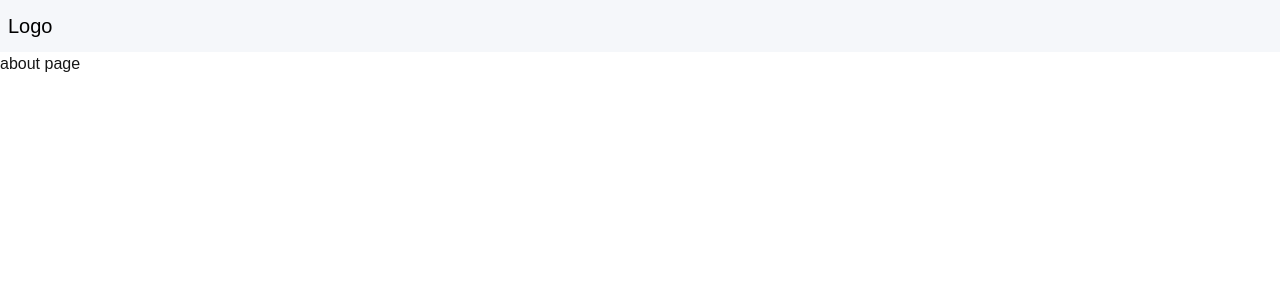
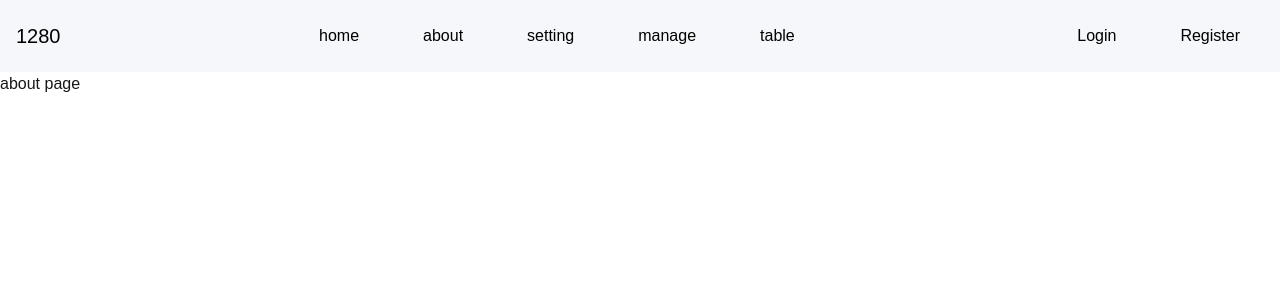
Before and after one commit to ZenitHTH/simple-pos, a Next.js app: page /about in a window 1280 px wide. Shown: the top 300 px of the page. Built offline with nearby package versions, Linux system fonts and the light colour scheme.

Commit message:
fixed navbar get lost when navbar has been resize into small width

```diff
--- a/src/app/components/nav.tsx
+++ b/src/app/components/nav.tsx
@@ -67,8 +67,8 @@ function Nav() {
       setWindowSize(getWindowSize());
     }
 
+    updateToggle();
     window.addEventListener("resize", handleWindowResize);
-
     return () => {
       window.removeEventListener("resize", handleWindowResize);
     };
@@ -80,13 +80,17 @@ function Nav() {
         className="container mx-auto max-w-[1320px] relative h-auto p-2 flex flex-col
       md:flex-row md:justify-between md:items-center "
       >
-        <div className="text-xl text-black my-1">Logo</div>
+        <div className="text-xl text-black py-2 px-2">
+          {windowSize.innerWidth}
+        </div>
         <div className="md:hidden absolute right-5">
           <button className="text-black bg-gray-300 px-3 py-2">
             <FaBars onClick={updateToggle} className="text-xl" />
           </button>
         </div>
-        <div className={`${toggle ? "flex" : "hidden"} flex-col md:flex-row`}>
+        <div
+          className={`${toggle! && windowSize.innerWidth < 768 ? "hidden" : "flex"} flex-col md:flex-row`}
+        >
           {itemNav.map((item: itemNavInf) => {
             return (
               <div className="my-2 md:mx-4" key={item.id}>
@@ -99,7 +103,9 @@ function Nav() {
             );
           })}
         </div>
-        <div className={`${toggle ? "flex" : "hidden"} flex-col md:flex-row`}>
+        <div
+          className={`${toggle! && windowSize.innerWidth < 768 ? "hidden" : "flex"} flex-col md:flex-row`}
+        >
           {itemNavLogin.map((item: itemNavInf) => {
             return (
               <div className="my-2 md:mx-4" key={item.id}>
```
